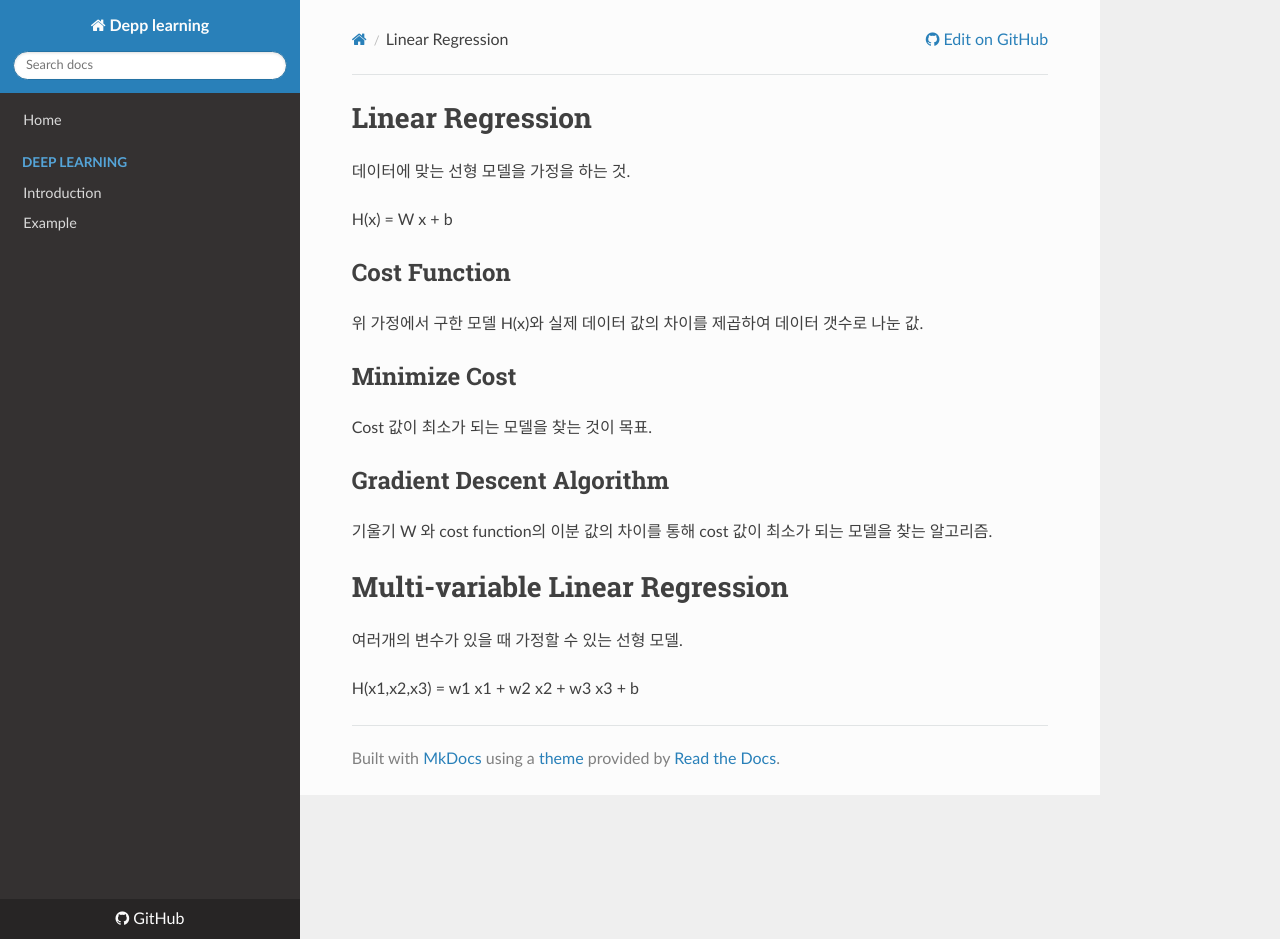
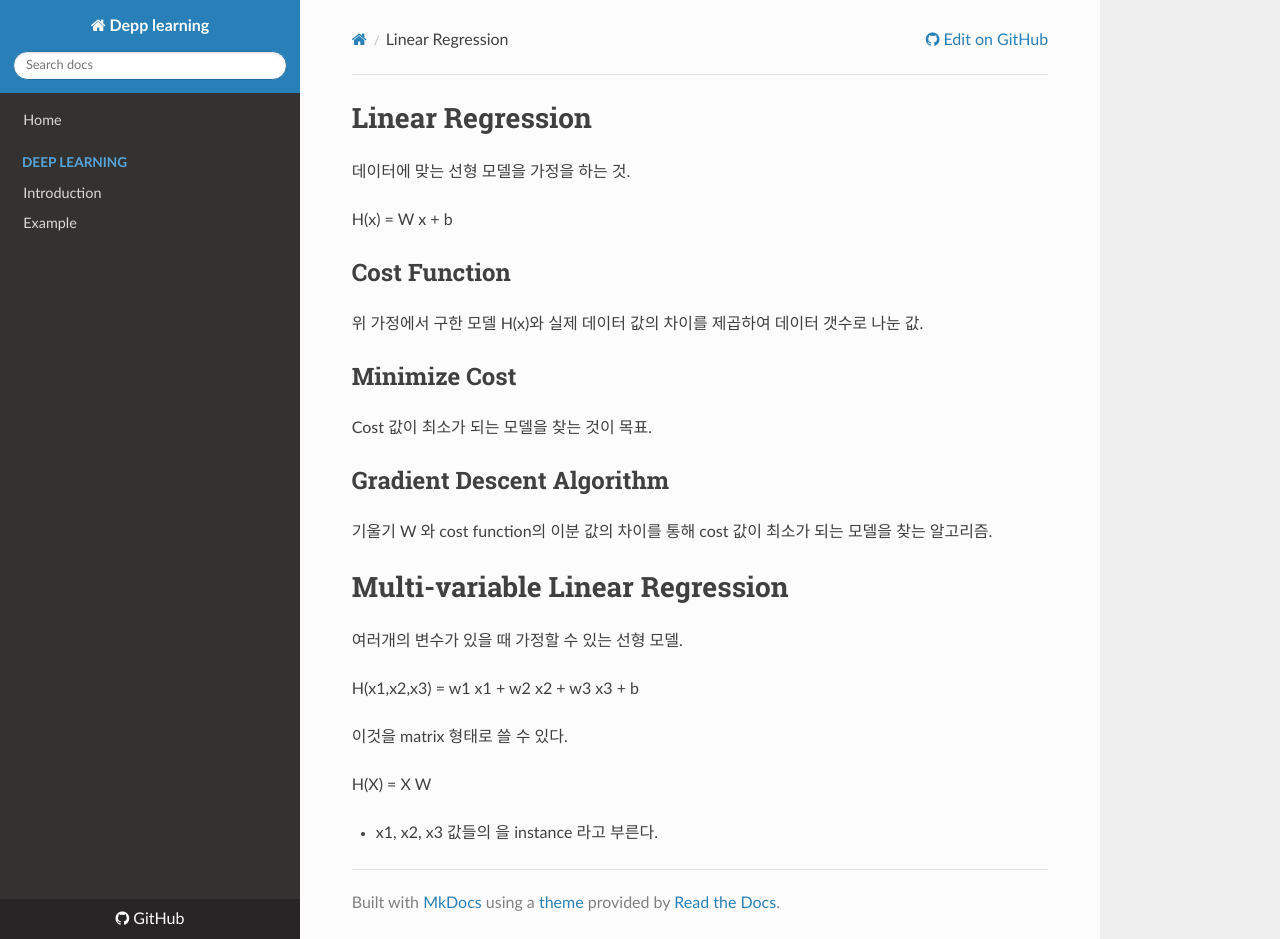
Before and after one commit to WonyoungCho/AI, an MkDocs documentation site: the page built from docs/linear_regression.md, in a window 1280 px wide and 939 px high. Built offline with MkDocs 1.6.1, drawn with Linux system fonts in a browser that asks for light colours; nearby versions of some CDN libraries; old or Windows-style settings are respelled for this version of MkDocs.

Commit message:
Update linear_regression.md

```diff
--- a/docs/linear_regression.md
+++ b/docs/linear_regression.md
@@ -24,3 +24,9 @@ Cost 값이 최소가 되는 모델을 찾는 것이 목표.
 여러개의 변수가 있을 때 가정할 수 있는 선형 모델.
 
 H(x1,x2,x3) = w1 x1 + w2 x2 + w3 x3 + b
+
+이것을 matrix 형태로 쓸 수 있다.
+
+H(X) = X W
+
+- x1, x2, x3 값들의 을 instance 라고 부른다.
```
